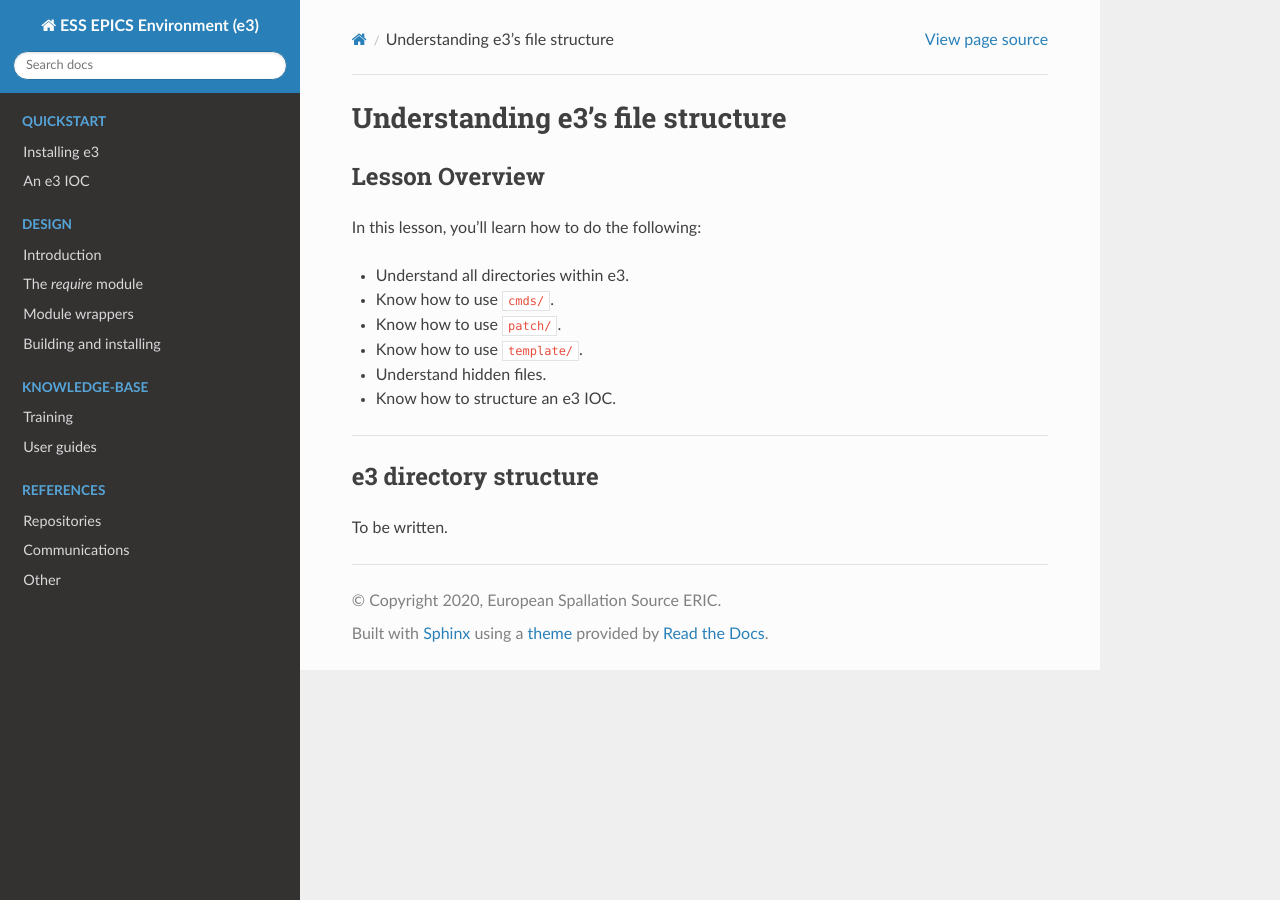
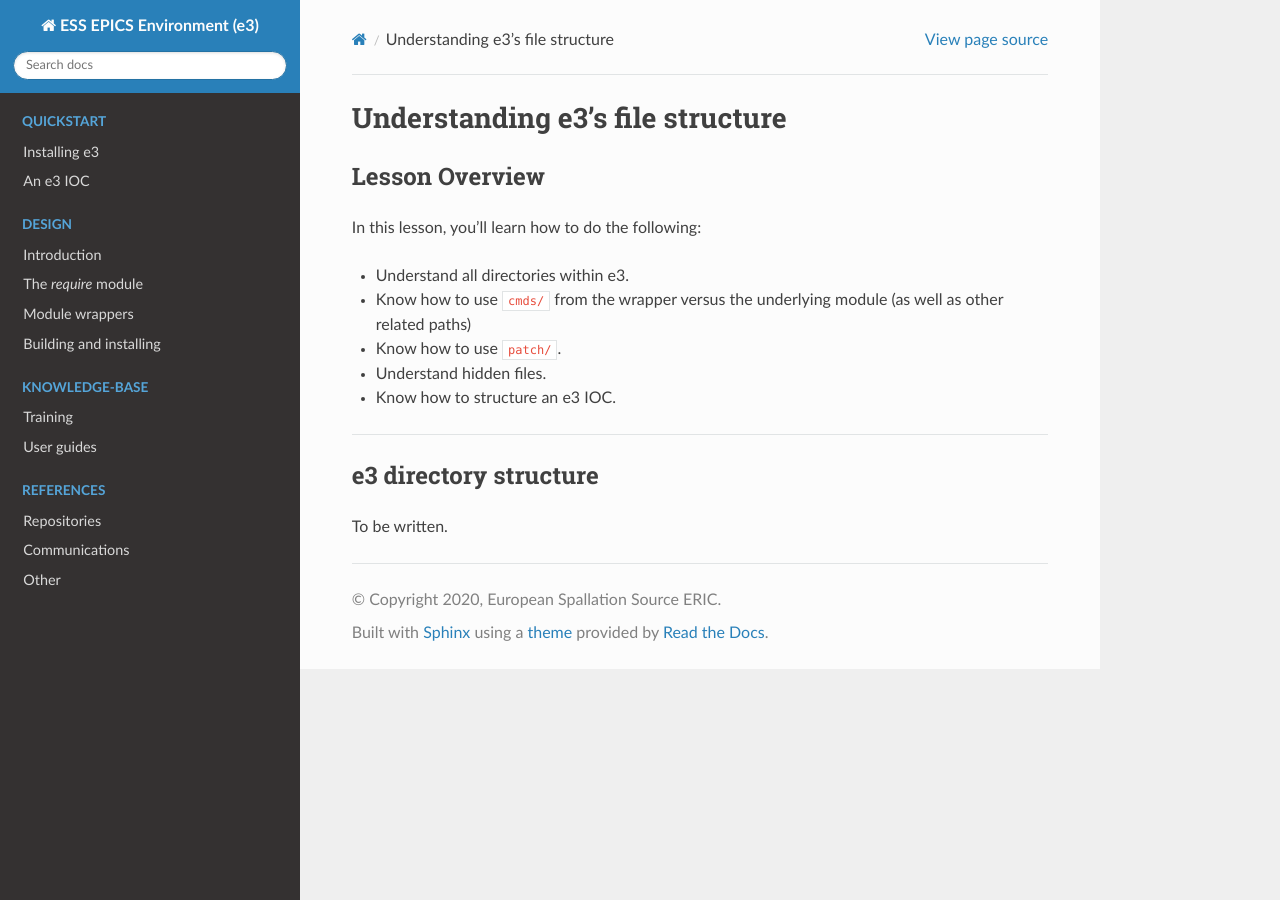
Before and after one commit to ttkorhonen/e3pages, a Sphinx documentation site: the page built from docs/kb/training/workbook/10_file_structure.md, in a window 1280 px wide. Built offline with Sphinx 7.4.7 and the Read the Docs theme 2.0.0, drawn with Linux system fonts in a browser that asks for light colours.

```diff
--- a/docs/kb/training/workbook/10_file_structure.md
+++ b/docs/kb/training/workbook/10_file_structure.md
@@ -5,9 +5,8 @@
 In this lesson, you'll learn how to do the following:
 
 * Understand all directories within e3.
-* Know how to use `cmds/`.
+* Know how to use `cmds/` from the wrapper versus the underlying module (as well as other related paths)
 * Know how to use `patch/`.
-* Know how to use `template/`.
 * Understand hidden files.
 * Know how to structure an e3 IOC.
 
```
Also changed, not shown: docs/kb/training/workbook/11_release_rules.md (deleted, +0 -21 lines), docs/kb/training/workbook/12_epics_community.md (deleted, +0 -20 lines).
